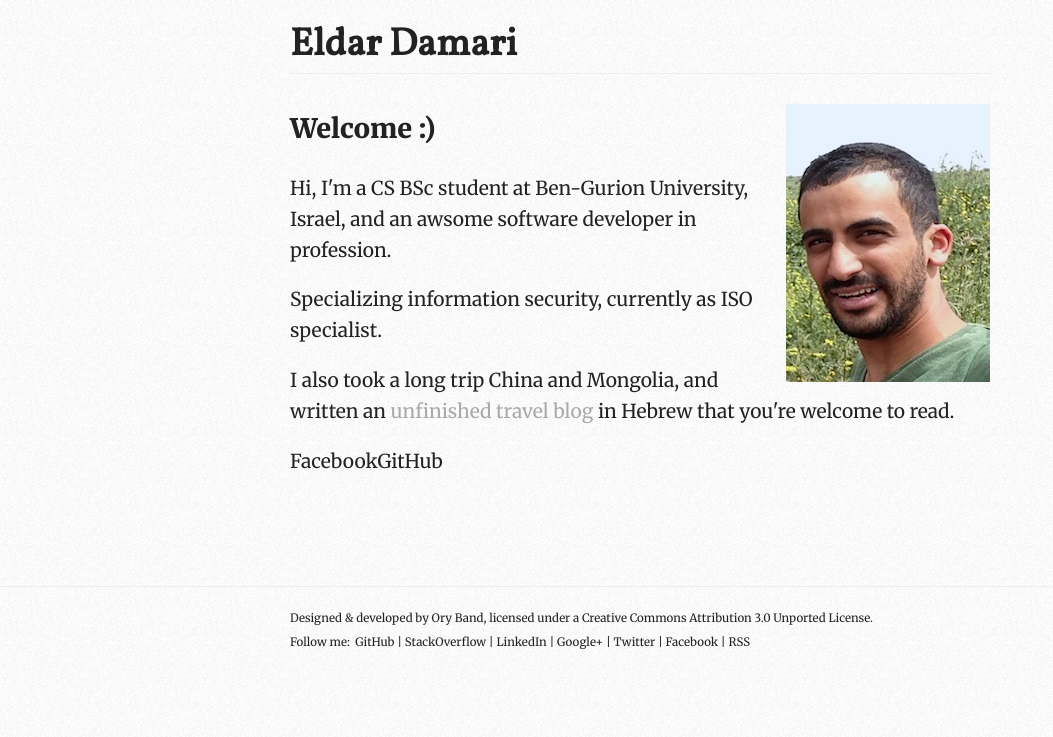
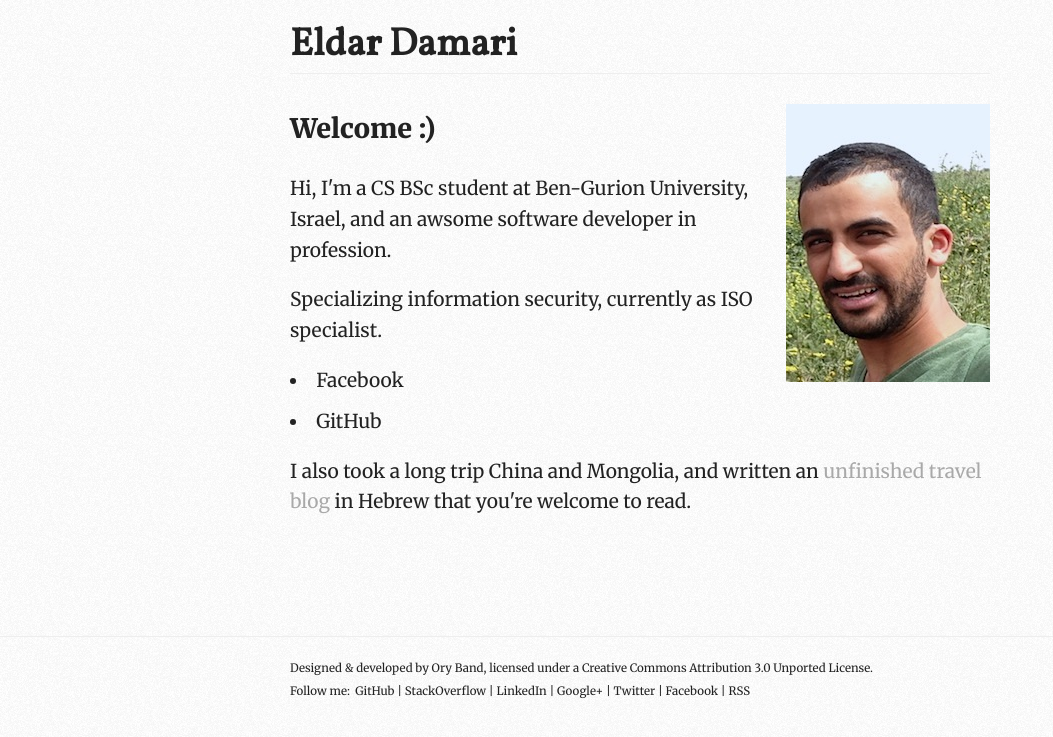
Before and after one commit to eldardamari/eldardamari.github.io, a Jekyll site: the page built from index.html, in a window 1280 px wide. Shown: the top 737 px of the page, without its empty margins (0-1053 px from the left). Built offline with Jekyll 4.4.1, drawn with Linux system fonts in a browser that asks for light colours; Markdown is read by kramdown in place of the engine named in the settings.

Commit message:
setting picture path

```diff
--- a/index.html
+++ b/index.html
@@ -3,20 +3,13 @@
 ---
 
 <section id="about">
-  <img src="/img/avatar.jpg" alt="Photo of Ory Band" width="204" height="278" id="avatar">
+  <img src="/img/avatar.JPG" alt="Photo of Eldar Damari" width="204" height="278" id="avatar">
   <header><h1>Welcome :)</h1></header>
   <p>Hi, I'm a CS BSc student at Ben-Gurion University, Israel, and an awsome software developer in profession.</p>
   <p>Specializing information security, currently as ISO specialist.</p>
 
+  <li>Facebook </li>
+  <li>GitHub </li>
 
   <p>I also took a long trip China and Mongolia, and written an <a href="http://oryband.wordpress.com">unfinished travel blog</a> in Hebrew that you're welcome to read.</p>
 </section>
-
-<section id="contact">
-<body>
-    <ul>
-        <li>Facebook</li>
-        <li>GitHub</li>
-    </ul>
-</body>
-</section>
```
